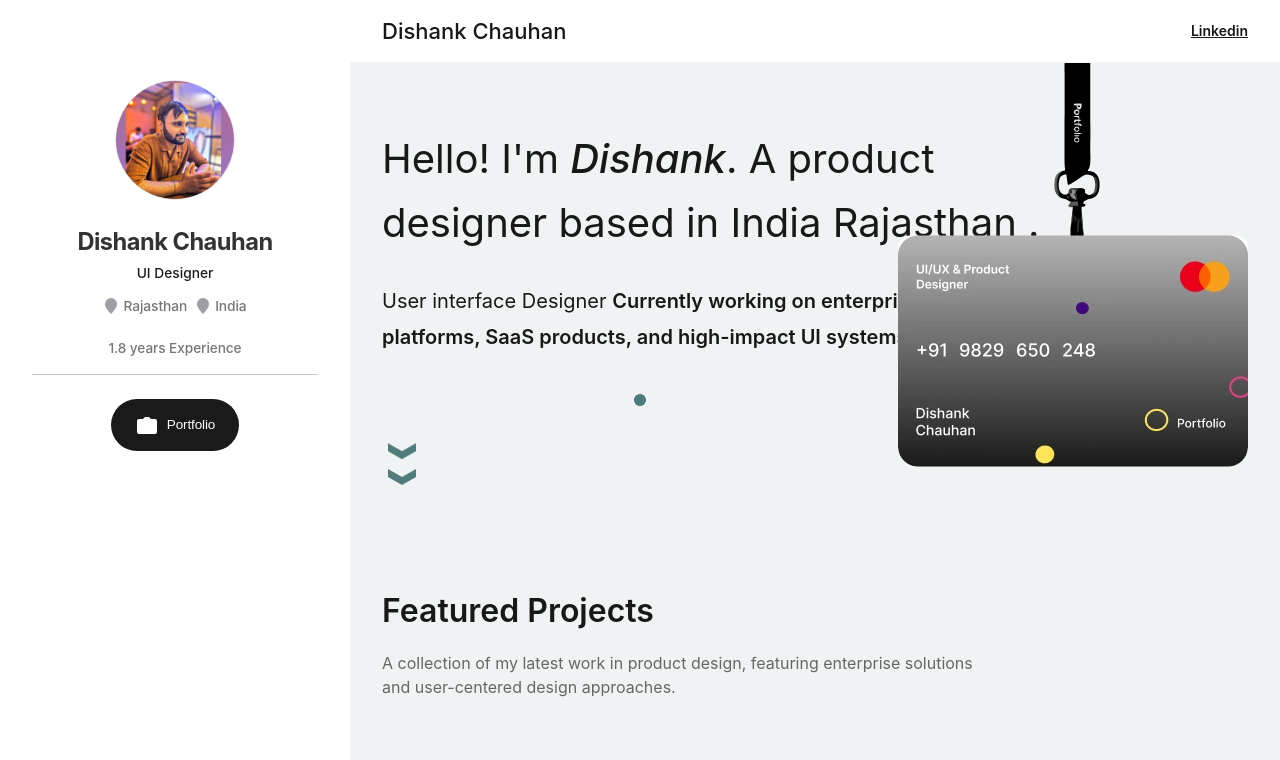
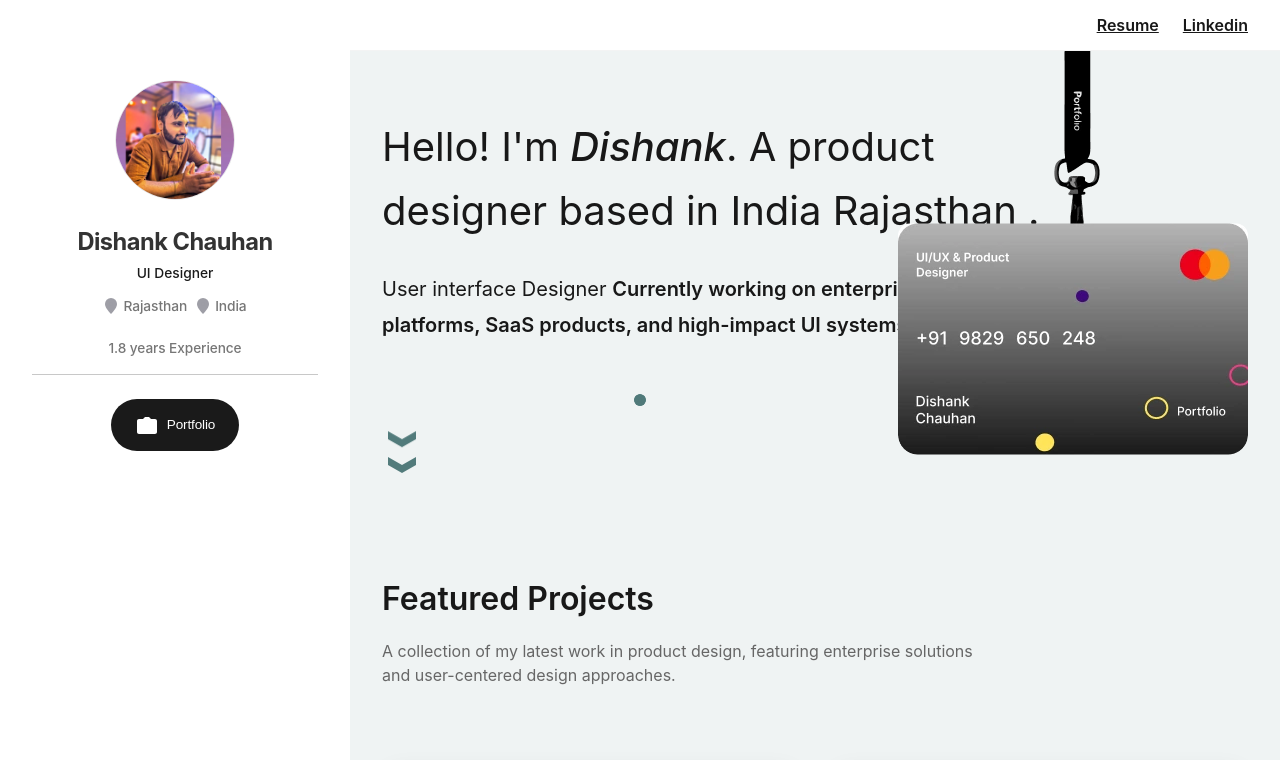
Before and after one commit to dishankchouhan/personal-portfolio, a plain HTML site: page index.html in a window 1280 px wide. Shown: the top 760 px of the page. Drawn offline with Linux system fonts and the light colour scheme; grey boxes are pictures that could not be loaded.

Commit message:
Update header layout to align items to the end and adjust font sizes for improved navigation aesthetics

```diff
--- a/Mart.css
+++ b/Mart.css
@@ -23,7 +23,7 @@ body {
   background: white;
   padding: 20px 40px;
   display: flex;
-  justify-content: space-between;
+  justify-content: end;
   align-items: center;
   box-shadow: 0 2px 10px rgba(0, 0, 0, 0.1);
   position: sticky;
--- a/index.html
+++ b/index.html
@@ -75,9 +75,10 @@
         <!-- Header -->
         <div class="header">
           <div class="header-content">
-            <h2 class="header-title">Dishank Chauhan</h2>
+            <!-- <h2 class="header-title">Dishank Chauhan</h2> -->
            <div class="header-nav">
   <!-- <span class="nav-item">Resume</span> -->
+   <a href="https://drive.google.com/file/d/1ClU3rHiXrf1FqaHrIxE752yyxbx3InKc/view?usp=sharing"  target="_blank" rel="noopener" class="nav-item">Resume</a>
   <a href="https://www.linkedin.com/in/dishankc" target="_blank" rel="noopener" class="nav-item">Linkedin</a>
 </div>
           </div>
--- a/main.css
+++ b/main.css
@@ -599,7 +599,7 @@ body {
 
 .header-content {
   display: flex;
-  justify-content: space-between;
+  justify-content: end;
   align-items: center;
 }
 
@@ -613,10 +613,11 @@ body {
 .header-nav {
   display: flex;
   gap: 24px;
+  font-size: 16px;
 }
 
 .nav-item {
-  font-size: 14px;
+  /* font-size: 14px; */
   font-weight: 600;
   color: #181818;
   line-height: 18px;
@@ -1271,6 +1272,12 @@ experience-text {
 }
 
 @media (max-width: 769px) {
+
+  .header-content {
+  /* display: flex; */
+  justify-content: center;
+  /* align-items: center; */
+}
   .sidebar {
     width: 100vw;
     min-width: 0;
```
